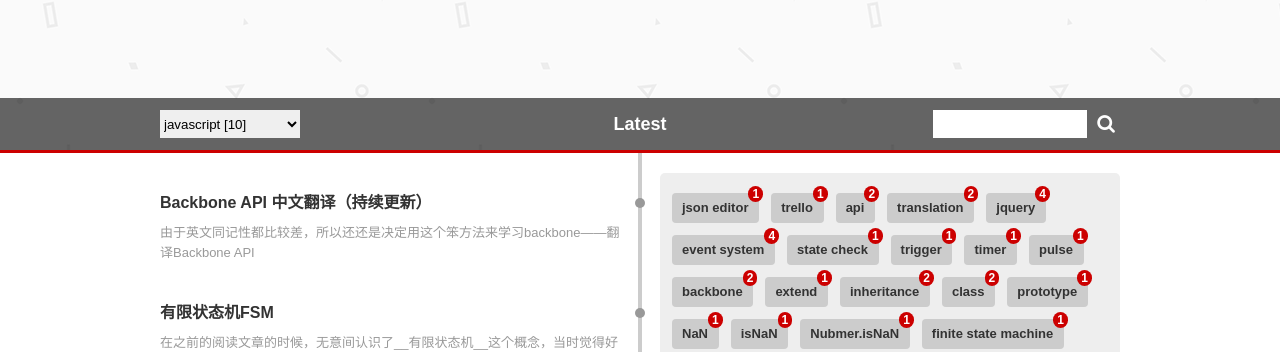
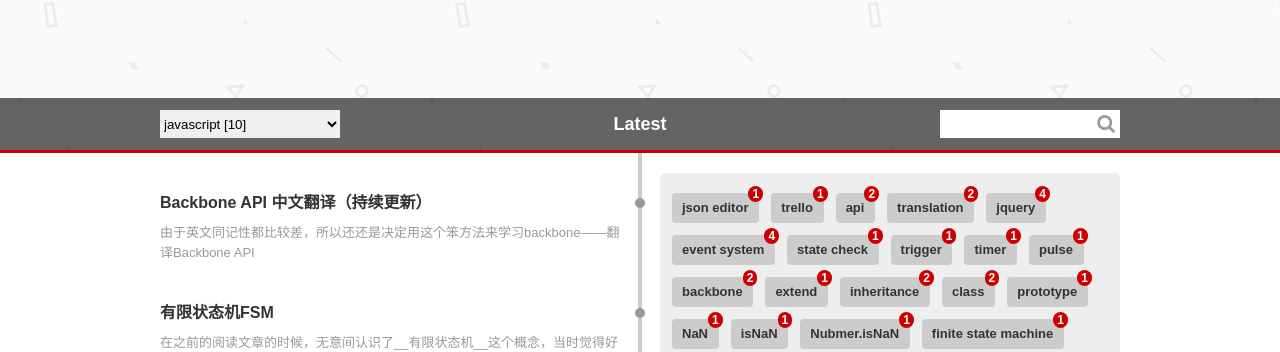
Before and after one commit to lizzz0523/lizzz0523.github.io, a Jekyll site: the page built from blog.html, in a window 1280 px wide. Shown: the part 276-628 px from the top of the page. Built offline with Jekyll 4.4.1, drawn with Linux system fonts in a browser that asks for light colours; nearby versions of some CDN libraries; Markdown is read by kramdown in place of the engine named in the settings; comment, search, counter and statistics services are not loaded.

Commit message:
update style

```diff
--- a/blog.html
+++ b/blog.html
@@ -15,7 +15,7 @@
             </div>
             <div class="tb_right tb_side">
                 <form>
-                    <div><input type="text"><button><i class="fa fa-search"></i></button></div>
+                    <div><input class="tb_search-input" type="text"><button class="tb_search-btn"><i class="fa fa-search"></i></button></div>
                 </form>
             </div>
             <div class="tb_mid">
--- a/css/zero.css
+++ b/css/zero.css
@@ -348,13 +348,13 @@ a, a:hover {
 
 .toolbar input {
     padding: 2px;
-    width: 150px;
+    width: 176px;
     height: 24px;
     line-height: 24px;
 }
 
 .toolbar select {
-    width: 140px;
+    width: 180px;
     height: 28px;
     line-height: 28px;
 }
@@ -364,6 +364,16 @@ a, a:hover {
     color: white;
     font-size: 18px;
     font-weight: bold;
+}
+
+.toolbar .tb_search-input {
+    padding-right: 28px;
+    width: 150px;
+}
+
+.toolbar .tb_search-btn {
+    margin-left: -28px;
+    color: #999;
 }
 
 .toolbar .tb_inner {
```
